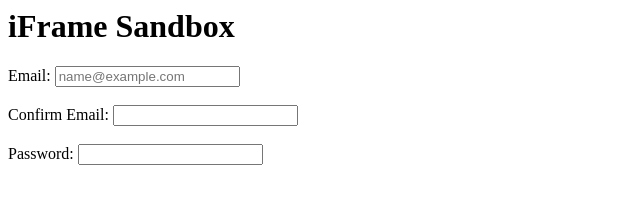
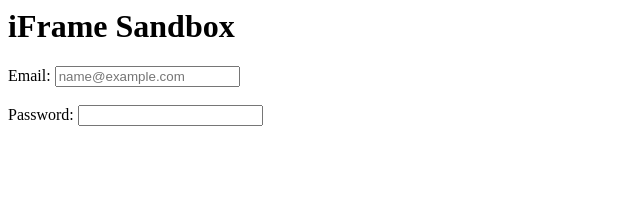
Before and after one commit to rfnext/iframe-sandbox, a plain HTML site: page index.html in a window 1280 px wide. Shown: the whole page, without its empty margins (0-640 px from the left). Drawn offline with Linux system fonts and the light colour scheme.

Commit message:
Update index.html

```diff
--- a/index.html
+++ b/index.html
@@ -4,9 +4,9 @@
   <label for="frmEmailA">Email:</label>
   <input type="email" name="email" id="frmEmailA" placeholder="name@example.com" required autocomplete="email"><br><br>
 
-  <!-- note that "emailC" will not be autocompleted -->
+  <!-- note that "emailC" will not be autocompleted
   <label for="frmEmailC">Confirm Email:</label>
-  <input type="email" name="emailC" id="frmEmailC" required autocomplete="off"><br><br>
+  <input type="email" name="confirmEmail" id="frmEmailC" required autocomplete="off"><br><br>-->
 
   <label for="frmPwd">Password:</label>
   <input type="password" name="password" id="password" required autocomplete="current-password">
```
